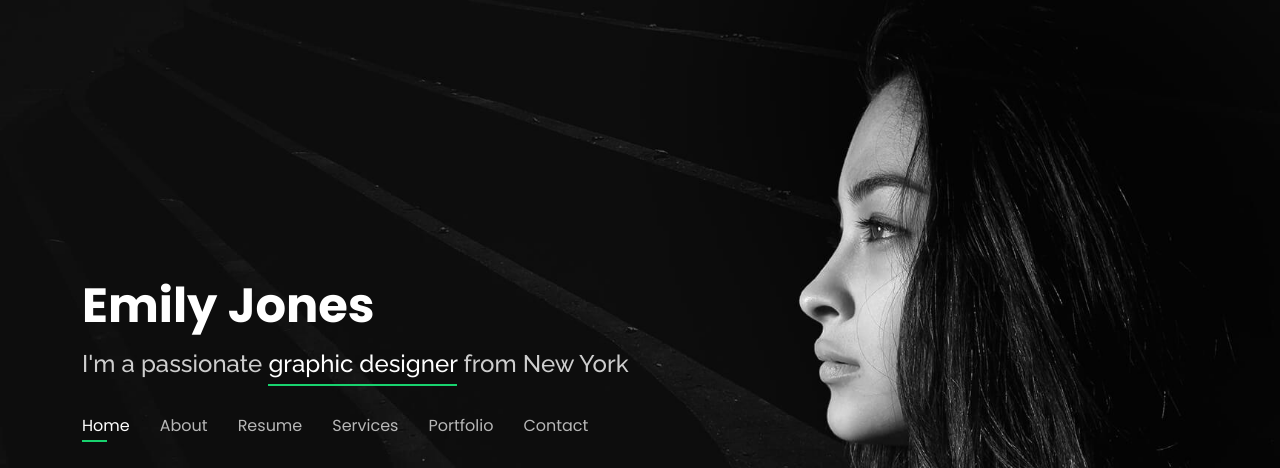
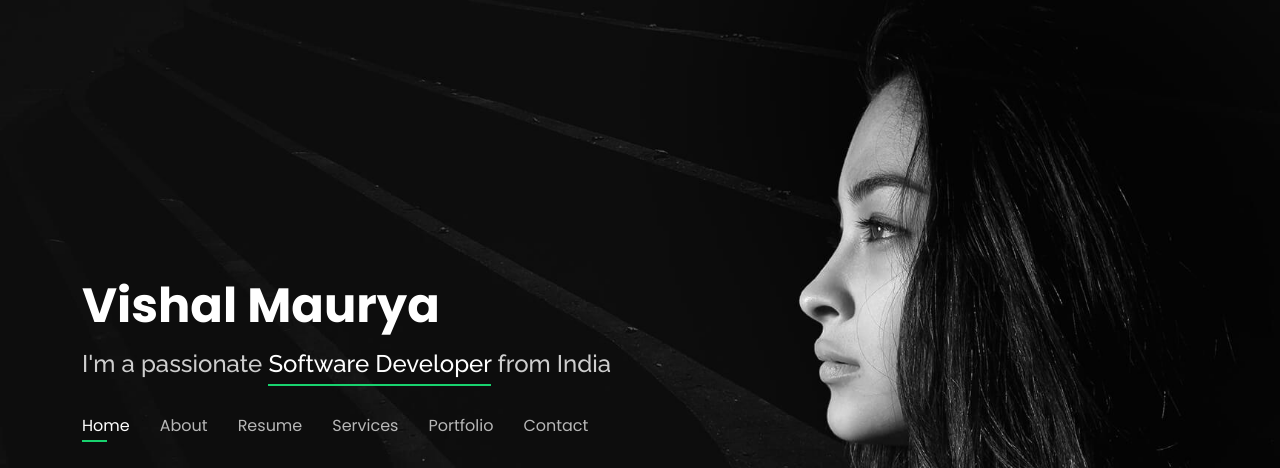
Before and after one commit to vishal-node/vishal-maurya, a plain HTML site: page index.html in a window 1280 px wide. Shown: the top 468 px of the page. Drawn offline with nearby package versions, Linux system fonts and the light colour scheme.

Commit message:
header chnage

```diff
--- a/index.html
+++ b/index.html
@@ -41,10 +41,10 @@
   <header id="header">
     <div class="container">
 
-      <h1><a href="index.html">Emily Jones</a></h1>
+      <h1><a href="index.html">Vishal Maurya</a></h1>
       <!-- Uncomment below if you prefer to use an image logo -->
       <!-- <a href="index.html" class="mr-auto"><img src="assets/img/logo.png" alt="" class="img-fluid"></a> -->
-      <h2>I'm a passionate <span>graphic designer</span> from New York</h2>
+      <h2>I'm a passionate <span>Software Developer</span> from India</h2>
 
       <nav id="navbar" class="navbar">
         <ul>
```
